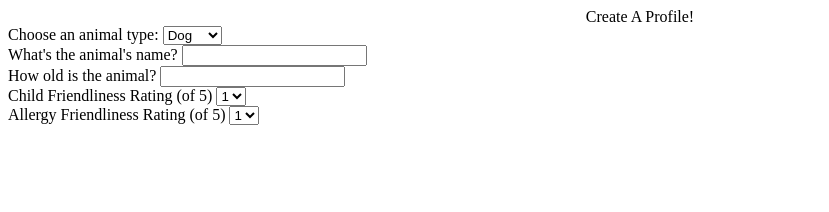
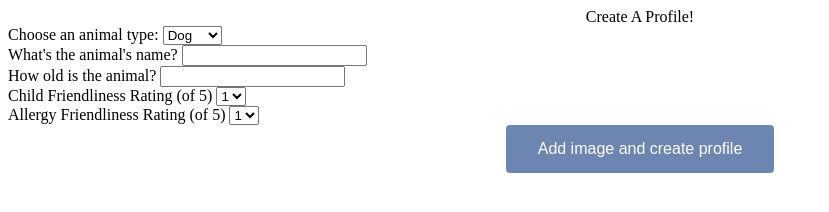
Before and after one commit to smplante02/Hydrangea-Hacks-Project, a website: page createprofile.html in a window 1280 px wide. Shown: the whole page, without its empty margins (0-829 px from the left). Drawn offline with Linux system fonts and the light colour scheme.

Commit message:
Update createprofile.html

```diff
--- a/createprofile.html
+++ b/createprofile.html
@@ -47,6 +47,7 @@
           <option value = "five">5</option>
      </select>
     </form>
+      <center><button class="button formbutton"> Add image and create profile</button></center>
     </div>
     </div>
   </main>
```
